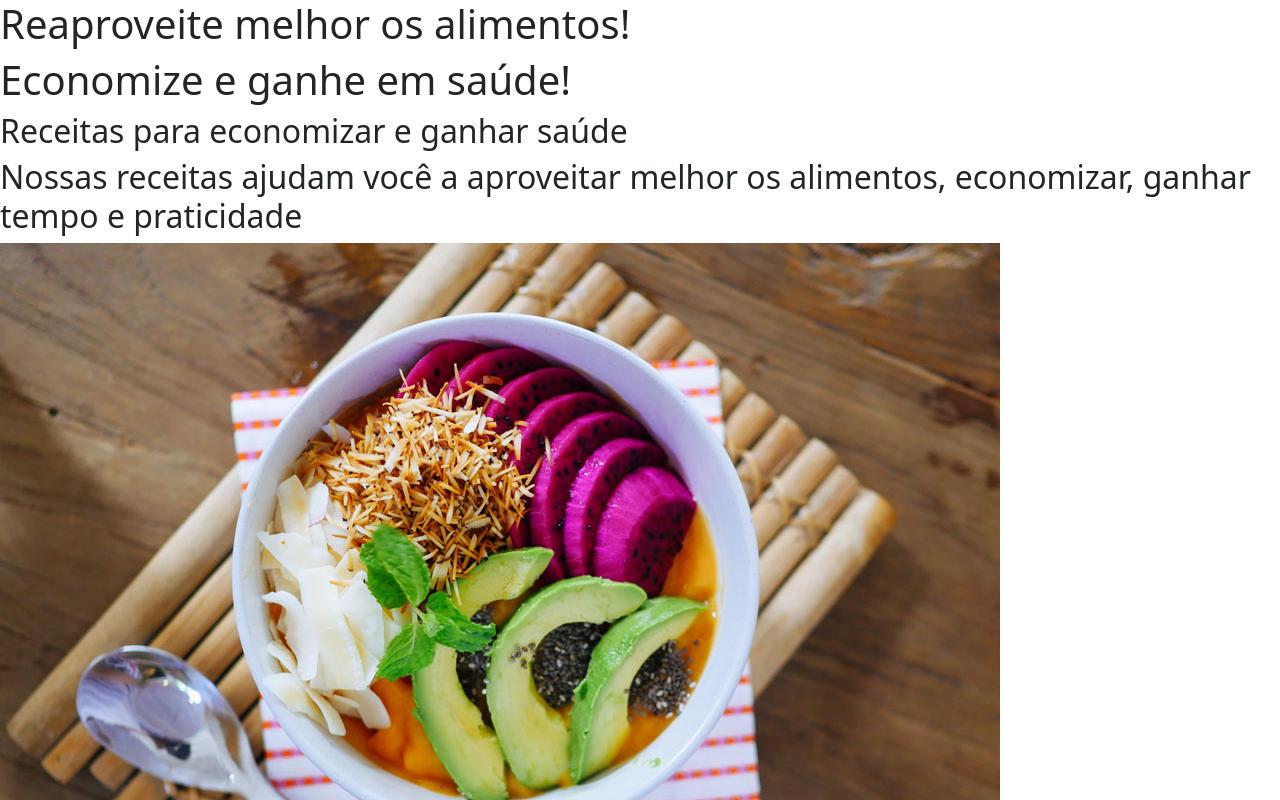
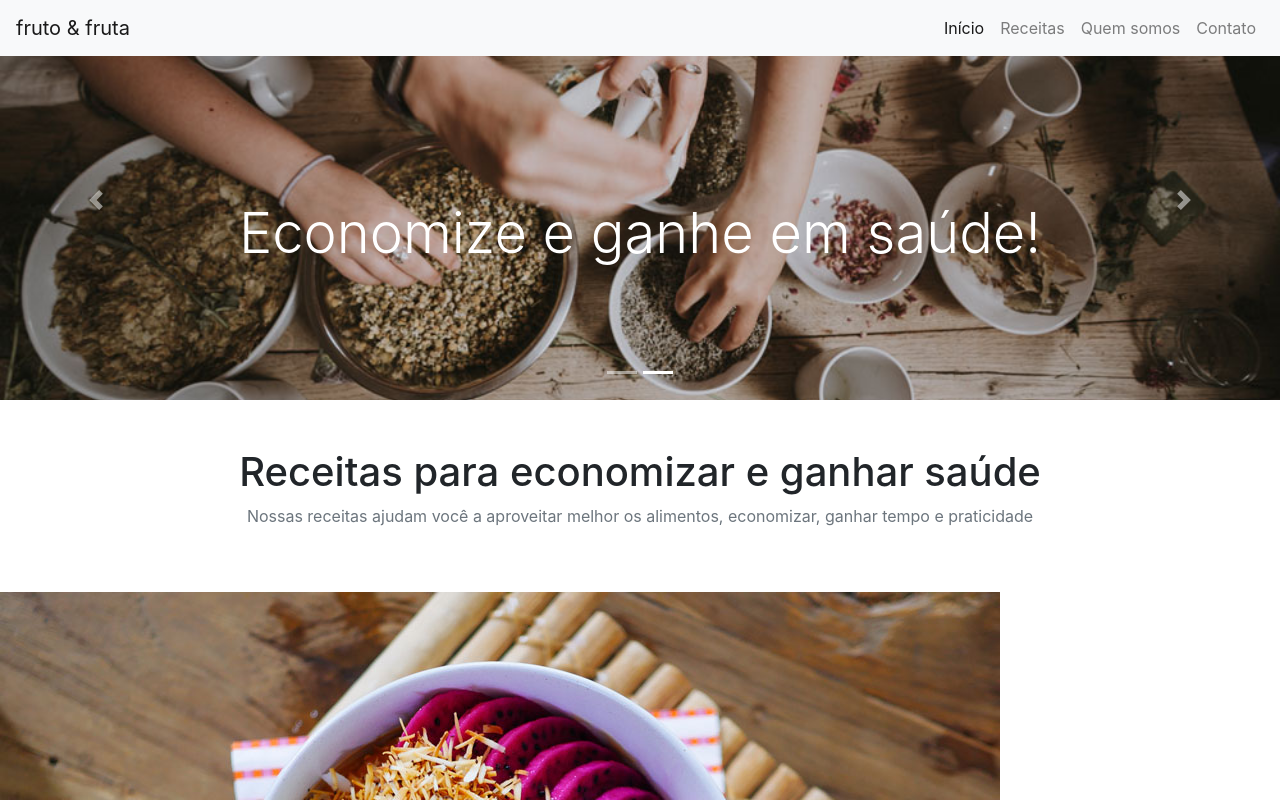
Before and after one commit to renatamontanhana/Bootstrap-amazing, a plain HTML site: page index.html in a window 1280 px wide. Shown: the top 800 px of the page. Drawn offline with nearby package versions, Linux system fonts and the light colour scheme.

Commit message:
Add files via upload

```diff
--- a/index.html
+++ b/index.html
@@ -5,26 +5,131 @@
     <meta name="viewport" content="width=device-width, initial-scale=1" />
     <title>fruta e fruto</title>
     <link
-      href="https://cdn.jsdelivr.net/npm/bootstrap@5.3.0-alpha1/dist/css/bootstrap.min.css"
+      href="https://fonts.googleapis.com/css?family=Pacifico"
       rel="stylesheet"
-      integrity="sha384-GLhlTQ8iRABdZLl6O3oVMWSktQOp6b7In1Zl3/Jr59b6EGGoI1aFkw7cmDA6j6gD"
+    />
+    <link
+      rel="stylesheet"
+      href="https://stackpath.bootstrapcdn.com/bootstrap/4.3.1/css/bootstrap.min.css"
+      integrity="sha384-ggOyR0iXCbMQv3Xipma34MD+dH/1fQ784/j6cY/iJTQUOhcWr7x9JvoRxT2MZw1T"
       crossorigin="anonymous"
     />
-
     <link rel="stylesheet" type="text/css" href="src/style.css" />
   </head>
+  <body>
+    <header>
+      <nav class="navbar navbar-expand-lg navbar-light bg-light fixed-top">
+        <a class="navbar-brand fonte-titulo texto-cor-especial" href="#"
+          >fruto & fruta</a
+        >
+        <button
+          class="navbar-toggler"
+          type="button"
+          data-toggle="collapse"
+          data-target="#navbarNavAltMarkup"
+          aria-controls="navbarNavAltMarkup"
+          aria-expanded="false"
+          aria-label="Toggle navigation"
+        >
+          <span class="navbar-toggler-icon"></span>
+        </button>
+        <div
+          class="collapse navbar-collapse justify-content-end"
+          id="navbarNavAltMarkup"
+        >
+          <div class="navbar-nav">
+            <a class="nav-item nav-link active" href="#"
+              >Início <span class="sr-only">(current)</span></a
+            >
+            <a class="nav-item nav-link" href="#">Receitas</a>
+            <a class="nav-item nav-link" href="#">Quem somos</a>
+            <a
+              class="nav-item nav-link"
+              href="#"
+              data-toggle="modal"
+              data-target="#modal-contato"
+              >Contato</a
+            >
+          </div>
+        </div>
+      </nav>
+    </header>
 
-  <body>
-    <title>fruto & fruta</title>
+    <main>
+      <section id="carrossel">
+        <div
+          id="carouselExampleCaptions"
+          class="carousel slide"
+          data-ride="carousel"
+          data-interval="3000"
+        >
+          <ol class="carousel-indicators">
+            <li
+              data-target="#carouselExampleCaptions"
+              data-slide-to="0"
+              class="active"
+            ></li>
+            <li data-target="#carouselExampleCaptions" data-slide-to="1"></li>
+          </ol>
+          <div class="carousel-inner">
+            <div class="carousel-item active">
+              <img
+                src="src/img/carrossel-img1.jpg"
+                class="imagem-carrossel d-block w-100"
+                alt="barraca de frutas e verduras em uma feira livre"
+              />
+              <div class="carousel-caption h-50 d-none d-md-block">
+                <h2 class="fonte-titulo display-4">
+                  Reaproveite melhor os alimentos!
+                </h2>
+              </div>
+            </div>
+            <div class="carousel-item">
+              <img
+                src="src/img/carrossel-img2.jpg"
+                class="imagem-carrossel d-block w-100"
+                alt="tigelas com ingredientes culinários sendo manuseadas por pessoas, vistas de cima"
+              />
+              <div class="carousel-caption h-50 d-none d-md-block">
+                <h2 class="fonte-titulo display-4">
+                  Economize e ganhe em saúde!
+                </h2>
+              </div>
+            </div>
+          </div>
+          <a
+            class="carousel-control-prev"
+            href="#carouselExampleCaptions"
+            role="button"
+            data-slide="prev"
+          >
+            <span class="carousel-control-prev-icon" aria-hidden="true"></span>
+            <span class="sr-only">Previous</span>
+          </a>
+          <a
+            class="carousel-control-next"
+            href="#carouselExampleCaptions"
+            role="button"
+            data-slide="next"
+          >
+            <span class="carousel-control-next-icon" aria-hidden="true"></span>
+            <span class="sr-only">Next</span>
+          </a>
+        </div>
+      </section>
+    </main>
 
-    <h1>Reaproveite melhor os alimentos!</h1>
-    <h1>Economize e ganhe em saúde!</h1>
-
-    <h2>Receitas para economizar e ganhar saúde</h2>
-    <h2>
-      Nossas receitas ajudam você a aproveitar melhor os alimentos, economizar,
-      ganhar tempo e praticidade
-    </h2>
+    <section id="titulo">
+      <div class="text-center py-5 px-2">
+        <h1 class="fonte-titulo texto-cor-especial">
+          Receitas para economizar e ganhar saúde
+        </h1>
+        <p class="text-secondary">
+          Nossas receitas ajudam você a aproveitar melhor os alimentos,
+          economizar, ganhar tempo e praticidade
+        </p>
+      </div>
+    </section>
 
     <img
       src="src/img/receita-abacate.jpg"
@@ -75,8 +180,18 @@
     </p>
 
     <script
-      src="https://cdn.jsdelivr.net/npm/bootstrap@5.3.0-alpha1/dist/js/bootstrap.bundle.min.js"
-      integrity="sha384-w76AqPfDkMBDXo30jS1Sgez6pr3x5MlQ1ZAGC+nuZB+EYdgRZgiwxhTBTkF7CXvN"
+      src="https://code.jquery.com/jquery-3.3.1.slim.min.js"
+      integrity="sha384-q8i/X+965DzO0rT7abK41JStQIAqVgRVzpbzo5smXKp4YfRvH+8abtTE1Pi6jizo"
+      crossorigin="anonymous"
+    ></script>
+    <script
+      src="https://cdnjs.cloudflare.com/ajax/libs/popper.js/1.14.6/umd/popper.min.js"
+      integrity="sha384-wHAiFfRlMFy6i5SRaxvfOCifBUQy1xHdJ/yoi7FRNXMRBu5WHdZYu1hA6ZOblgut"
+      crossorigin="anonymous"
+    ></script>
+    <script
+      src="https://stackpath.bootstrapcdn.com/bootstrap/4.3.1/js/bootstrap.min.js"
+      integrity="sha384-JjSmVgyd0p3pXB1rRibZUAYoIIy6OrQ6VrjIEaFf/nJGzIxFDsf4x0xIM+B07jRM"
       crossorigin="anonymous"
     ></script>
   </body>
--- a/src/style.css
+++ b/src/style.css
@@ -0,0 +1,5 @@
+.imagem-carrossel {
+  object-fit: cover;
+  object-position: 0 50%;
+  height: 400px;
+}
```
